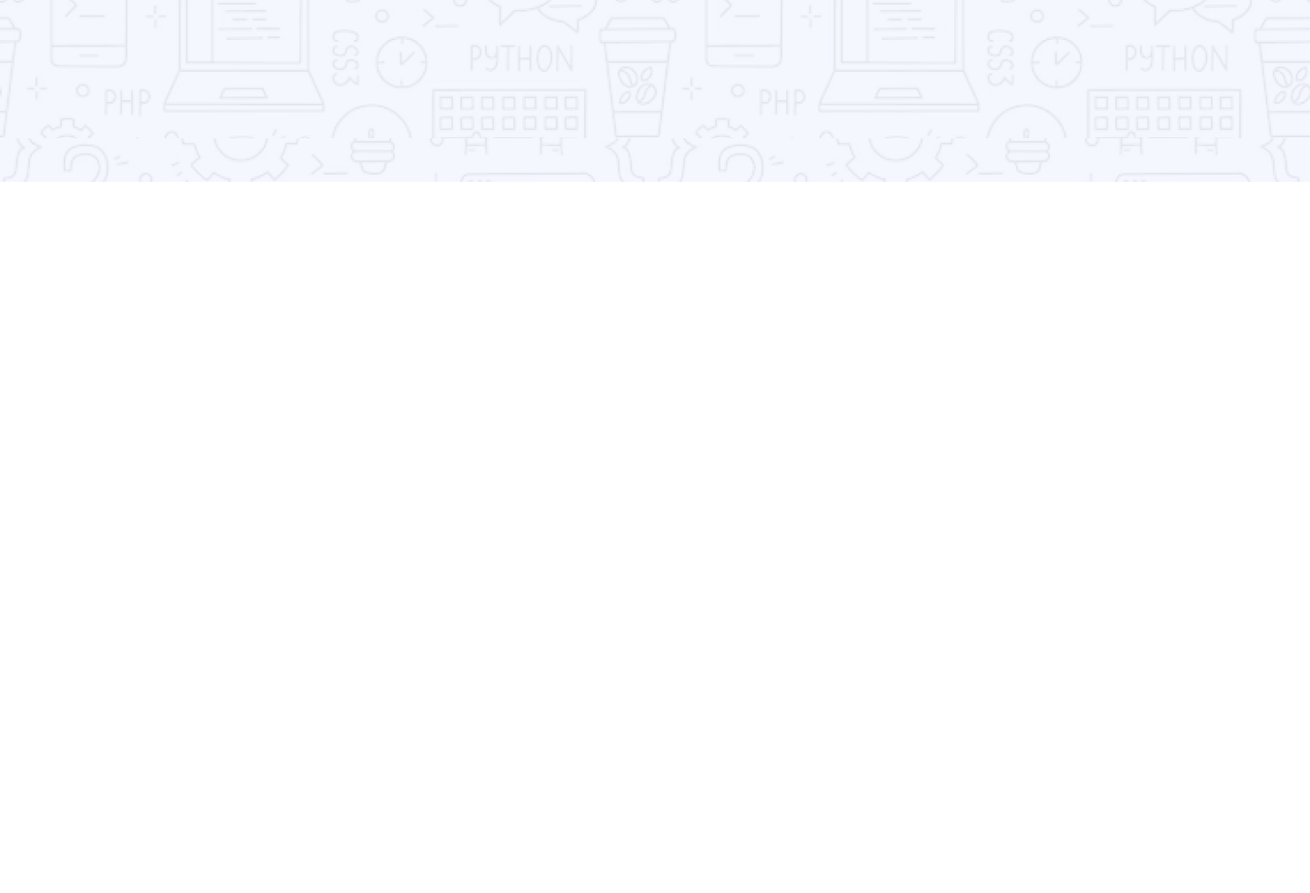
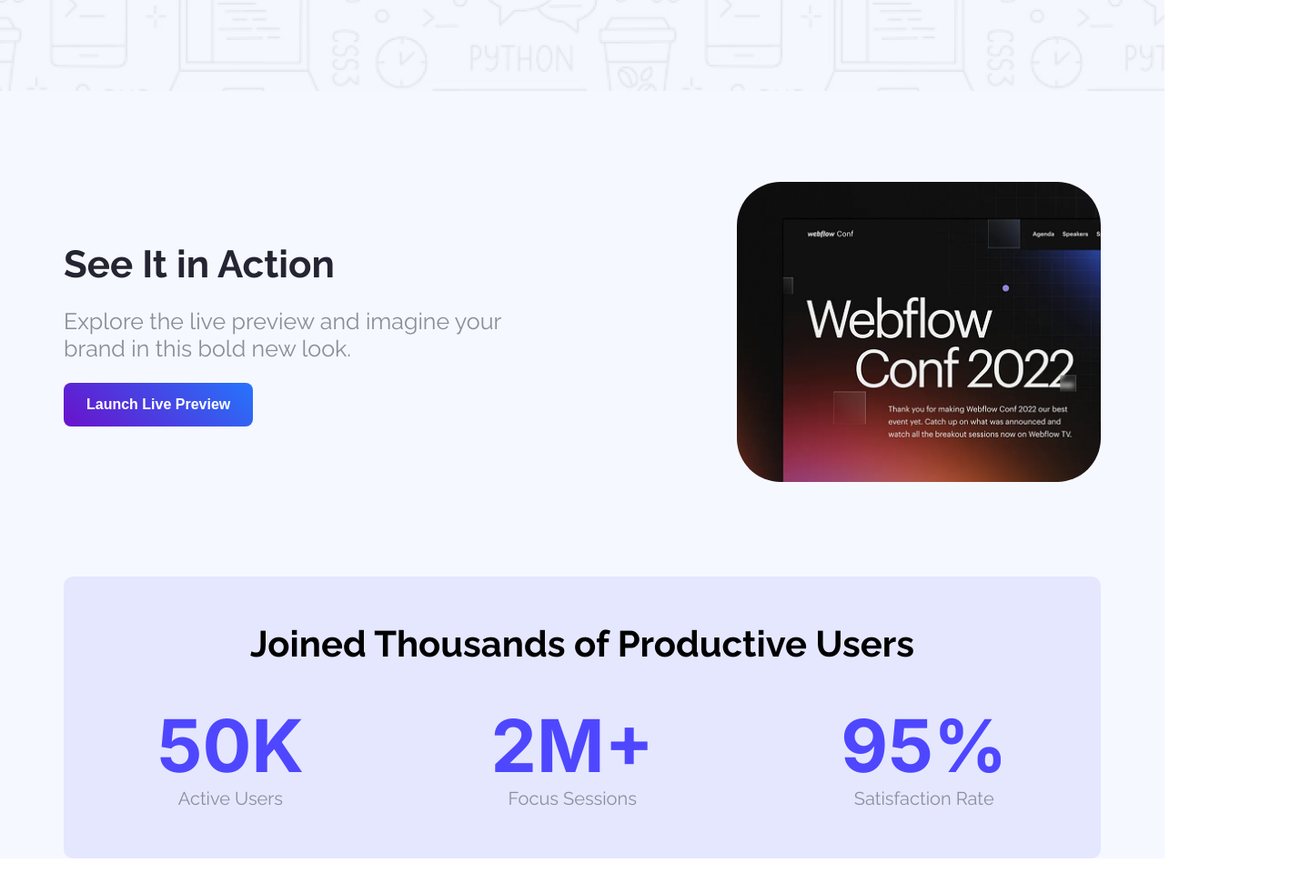
Before and after one commit to mizangithup917/B12A01-landing-launchpad, a plain HTML site: page index.html in a window 1280 px wide. Shown: the part 500-1482 px from the top of the page at 91% size, 1440 px wide, since content can reach past the window. Before the commit the page ends 800 px from the top, so only its background shows below. Drawn offline with Linux system fonts and the light colour scheme.

Commit message:
Productive area

```diff
--- a/index.html
+++ b/index.html
@@ -5,23 +5,65 @@
     <meta name="viewport" content="width=device-width, initial-scale=1.0">
     <link rel="preconnect" href="https://fonts.googleapis.com">
     <link rel="preconnect" href="https://fonts.gstatic.com" crossorigin>
-    <link rel="shortcut icon" href="/Assets/Mizan_R__5_-removebg.png" type="image/x-icon">
+    <link rel="shortcut icon" href="/Assets/logo-web-2.png" type="image/x-icon">
     <link href="https://fonts.googleapis.com/css2?family=Raleway:ital,wght@0,100..900;1,100..900&display=swap" rel="stylesheet">
+    <link rel="preconnect" href="https://fonts.googleapis.com">
+<link rel="preconnect" href="https://fonts.gstatic.com" crossorigin>
+<link href="https://fonts.googleapis.com/css2?family=Inter:ital,opsz,wght@0,14..32,100..900;1,14..32,100..900&family=Raleway:ital,wght@0,100..900;1,100..900&display=swap" rel="stylesheet">
     <link rel="stylesheet" href="/portfolio.css">
     <title>B12A01-landing-launchpad</title>
 </head>
+
 <body class="raleway_normal">
+
     <header class="banner_bg">
         <nav>
             <h2>MR-<samp class="nv_logo">LOGO</samp></h2>
             <button class="btn_style">Sign Up</button>
         </nav>
+
         <div class="banner_tex">
             <h3>Cool Dark UI Template for Webflow Agencies!</h3>
             <button class="btn_style">Stay Focused</button>
         </div>
     </header>
+
     <main class="main_body">
+        <div class="action_area">
+            <div class="action_tex">
+                <h3>See It in Action</h3>
+                <p>Explore the live preview and imagine your brand in this bold new look.</p>
+                <button class="btn_style">Launch Live Preview</button>
+            </div>
+            <div >
+                <img class="action_img" src="Assets/wc-mini.png" alt="">
+            </div>
+        </div>
+
+        <div>
+
+            <div class="Productive_area">
+                <h3 class="Ph_tex">Joined Thousands of Productive Users</h3>
+                <div class="rating">
+                    <div class="pp_cord">
+                        <p class="rating_P">50K</p>
+                        <p class="un_text">Active Users</p>
+                    </div>
+                      <div class="pp_cord">
+                        <p class="rating_P">2M+</p>
+                        <p class="un_text">Focus Sessions</p>
+                    </div>
+                    <div class="pp_cord">
+                        <p class="rating_P">95%</p>
+                        <p class="un_text">Satisfaction Rate</p>
+                    </div>
+
+                </div>
+
+            </div>
+
+
+        </div>
 
     </main>
     <footer></footer>
--- a/portfolio.css
+++ b/portfolio.css
@@ -1,14 +1,19 @@
 *{
     margin: 0;
     padding: 0;
+    box-sizing: border-box;
+    align-items: center;
 }
 
-body{
-  width: 1440px;
-  margin: auto;
+/* add fonts */
+.raleway_normal {
+  font-family: "Raleway", sans-serif;
+  font-optical-sizing: auto;
+  font-style: normal;
 }
 
-.raleway_normal {
+
+.raleway-inter_font {
   font-family: "Raleway", sans-serif;
   font-optical-sizing: auto;
   font-style: normal;
@@ -74,16 +79,16 @@ h2 >.nv_logo{
 
 .banner_bg{
   background-image: url(Assets/Hero-bg.png);
-   height: 700px;
+  width: 100%;
+  height: 600px;
 
 }
 
 .banner_tex{
+    width: 910px;
+    margin: auto;
+    margin-top: 50px;
     text-align: center;
-    width: 910px;
-    height: 240px;
-    margin: auto;
-    border: 2px solid #252432;
 
 }
 
@@ -93,8 +98,87 @@ h2 >.nv_logo{
   color: #252432;
   align-items: center;
   margin-bottom: 37px;
+
 }
 
 .btn_style{
+  /* padding-bottom: 150px; */
+}
+
+/* mean body */
+.main_body{
+  background-color: #F5F8FF;
+}
+
+/* Action area style */
+
+.action_area{
+  display: flex;
+  justify-content: space-between;
   align-items: center;
+  margin: auto;
+  width: 1140px;
+  padding: 100PX 0;
 }
+
+.action_tex{
+   /* border: 2px solid black; */
+   width: 517px;
+}
+
+.action_tex >h3{
+  font-size: 42px;
+  color: #252432;
+  font-weight: 700;
+}
+
+.action_tex >p{
+  color: #25243281;
+  margin: 23px 0;
+  font-size: 25px;
+}
+
+.action_img{
+  width: 400px;
+  height: 330px;
+  border-radius: 48px;
+}
+
+/* Productive_area style */
+.Productive_area{
+  width: 1140px;
+  height: 310px;
+  margin: auto;
+  background-color: #E5E7FF;
+  margin-bottom: 70px;
+  border-radius: 10px;
+}
+
+.Ph_tex{
+  font-size: 40px;
+  font-weight: bold;
+  padding-top: 50px;
+  text-align: center;
+}
+
+.rating{
+  display: flex;
+  justify-content: space-around;
+}
+
+.pp_cord{
+  text-align: center;
+}
+.rating_P{
+  color: #4E47FF;
+  font-size: 80px;
+  font-weight: bold;
+  margin: 40px 0 -2px 0;
+  font-family: inter;
+
+}
+
+.un_text{
+  font-size: 20px;
+  color: #00000063;
+}
```
Also changed, not shown: Assets/Mizan_R__5_-removebg.png (deleted), Assets/logo-web-2.png (added), Assets/logo-web.jpg (added), Assets/logo-web.png (added).
